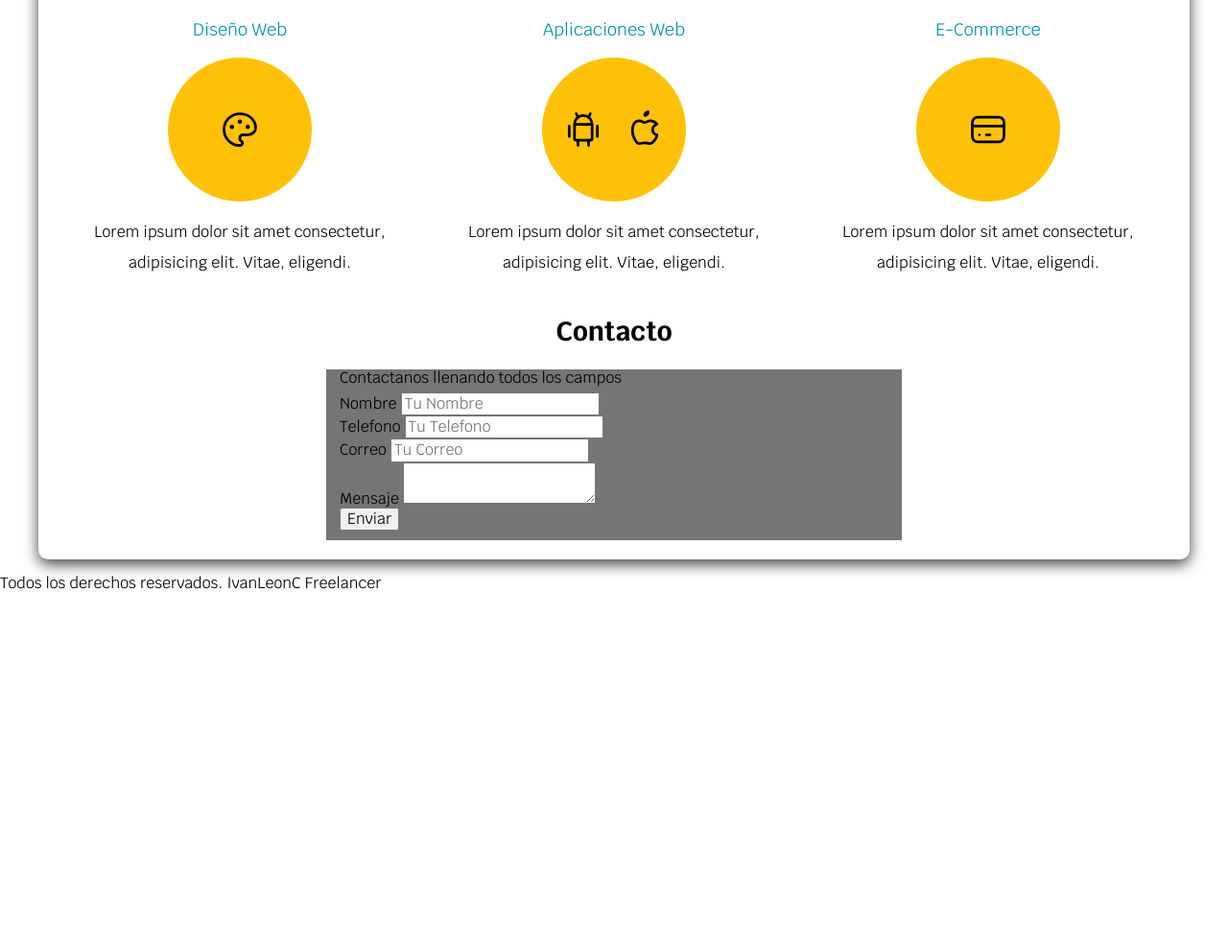
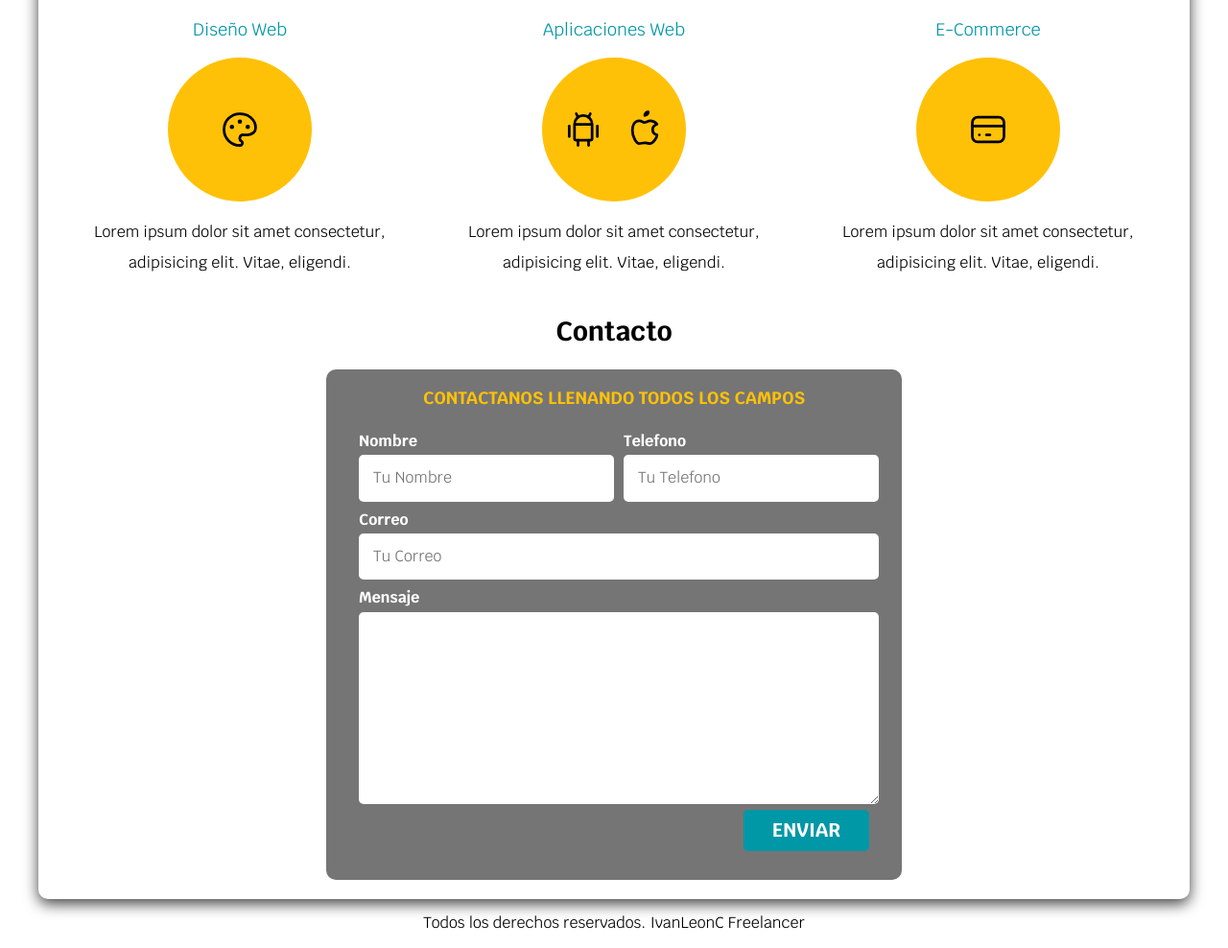
Before and after one commit to ivanleonc/designe-ecommerce, a plain HTML site: page index.html in a window 1280 px wide. Shown: the part 703-1691 px from the top of the page at 96% size. Before the commit the page ends 1337 px from the top, so only its background shows below. Drawn offline with Linux system fonts and the light colour scheme.

Commit message:
footer and form ready

```diff
--- a/css/styles.css
+++ b/css/styles.css
@@ -10,6 +10,12 @@
 html {
   font-size: 62.5%;
   box-sizing: border-box; /*Hack para Box Model*/
+  scroll-snap-type: y mandatory ;
+}
+/*Scroll Snap*/
+.servicios, .navegacion-principal, .formulario{
+    scroll-snap-align: center;
+    scroll-snap-stop: always;
 }
 *,
 *:before,
@@ -43,11 +49,15 @@ body {
   border-radius: 0.5rem;
   width: 90%;
   text-align: center;
+  border: none;
 }
 @media (min-width: 768px) {
   .boton {
     width: auto;
   }
+}
+.boton:hover{
+    cursor: pointer;
 }
 .sombra{
     box-shadow: 0px 5px 15px 0px rgba(0,0,0,0.75);
@@ -75,6 +85,22 @@ h3 {
 .titulo span {
   font-size: 2rem;
 }
+/*   Utilidades  */
+.w-sm-100{
+width: 100%;
+}
+@media (min-width: 768px) {
+    .w-sm-100{
+        width: auto;
+    }
+}
+.flex{
+    display: flex;
+}
+.alinear-derecha{
+    justify-content: flex-end;
+}
+
 /*   Navegacion Principal  */
 .nav-bg {
   background-color: var(--secundario);
@@ -131,6 +157,7 @@ h3 {
   display: flex;
   align-items: flex-end;
 }
+
 /*   Servicios */
 @media (min-width: 768px) {
     .servicios{
@@ -166,7 +193,51 @@ font-weight: normal;
     background-color: var(--gris);
     width: min(60rem, 100%); /*Utilizar el valor mas pequeño.*/
     margin: 0 auto;
+    padding: 2rem;
+    border-radius: 1rem;
 }
 .formulario fieldset{
     border: none;
 }
+.formulario legend{
+    text-align: center;
+    font-size: 1.8rem;
+    text-transform: uppercase;
+    font-weight: 700;
+    margin-bottom: 2rem;
+    color: var(--primario);
+}
+@media (min-width: 768px) {
+    .contenedor-campos{
+        display: grid;
+        grid-template-columns: 50% 50%;
+        grid-template-rows: auto auto 20rem;
+        column-gap: 1rem;
+    }
+    .campo:nth-child(3),
+    .campo:nth-child(4){
+        grid-column: 1 / 3;
+    }
+}
+
+.campo{
+    margin-bottom: 1rem;
+}
+.campo label{
+color: var(--blanco);
+font-weight: bold;
+margin-bottom: .5rem;
+display: block;
+}
+.campo textarea{
+    height: 20rem;
+}
+.input-text{
+    width: 100%;
+    border: none;
+    padding: 1.5rem;
+    border-radius: .5rem;
+}
+.footer{
+    text-align: center;
+}
--- a/index.html
+++ b/index.html
@@ -113,32 +113,34 @@
         <form class="formulario">
             <fieldset>
                 <legend>Contactanos llenando todos los campos</legend>
-                <div>
+                <div class="contenedor-campos">
+                <div class="campo">
                     <label>Nombre</label>
-                    <input type="text" placeholder="Tu Nombre">
+                    <input class="input-text" type="text" placeholder="Tu Nombre">
                 </div>
 
-                <div>
+                <div class="campo">
                     <label>Telefono</label>
-                    <input type="tel" placeholder="Tu Telefono">
+                    <input class="input-text" type="tel" placeholder="Tu Telefono">
                 </div>
-                <div>
+                <div class="campo">
                     <label>Correo</label>
-                    <input type="email" placeholder="Tu Correo">
+                    <input class="input-text" type="email" placeholder="Tu Correo">
                 </div>
-                <div>
+                <div class="campo">
                     <label>Mensaje</label>
-                    <textarea></textarea>
+                    <textarea class="input-text"></textarea>
                 </div>
-                <div>
-                    <input type="submit" value="Enviar">
+            </div>
+                <div class="alinear-derecha flex">
+                    <input class="boton w-sm-100" type="submit" value="Enviar">
                 </div>
 
             </fieldset>
         </form>
     </section>
 </main>
-    <footer>
+    <footer class="footer">
         <p>Todos los derechos reservados. IvanLeonC Freelancer</p>
     </footer>
 </body>
```
